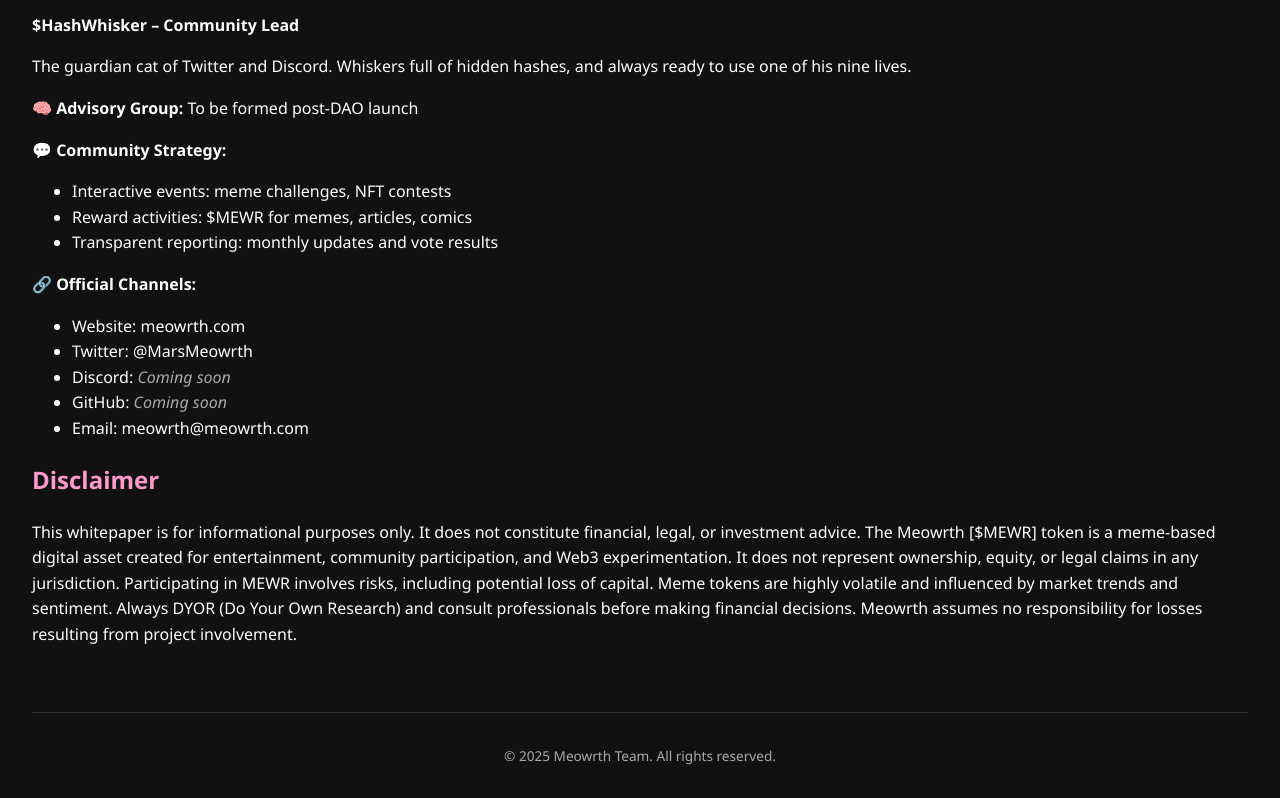
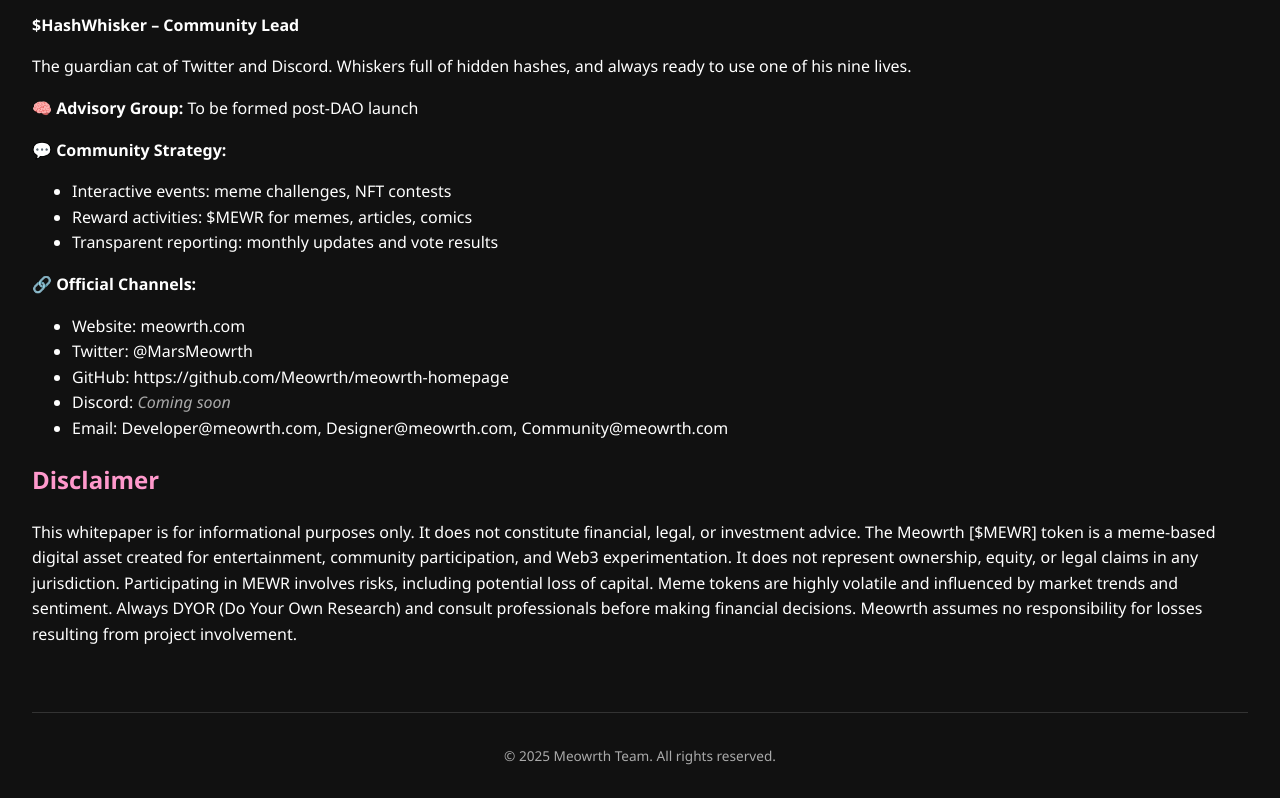
Before and after one commit to Meowrth/meowrth-homepage, a plain HTML site: page whitepaper.html in a window 1280 px wide. Shown: the part 3204-4002 px from the top of the page. Drawn offline with nearby package versions, Linux system fonts and the light colour scheme.

Commit message:
Update whitepaper.html

```diff
--- a/whitepaper.html
+++ b/whitepaper.html
@@ -213,9 +213,9 @@
 <ul>
   <li>Website: meowrth.com</li>
   <li>Twitter: @MarsMeowrth</li>
+  <li>GitHub: https://github.com/Meowrth/meowrth-homepage</li>
   <li>Discord: <span class="muted">Coming soon</span></li>
-  <li>GitHub: <span class="muted">Coming soon</span></li>
-  <li>Email: meowrth@meowrth.com</li>
+  <li>Email: Developer@meowrth.com, Designer@meowrth.com, Community@meowrth.com</li>
 </ul>
   </section>
 
```
